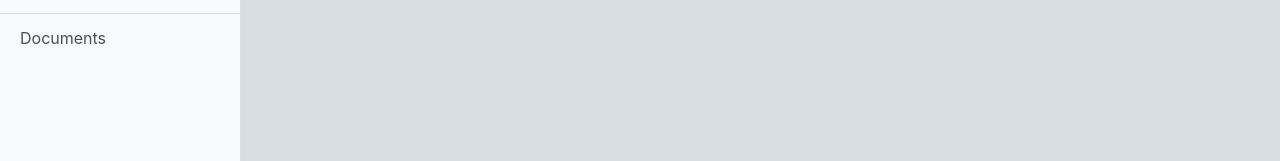
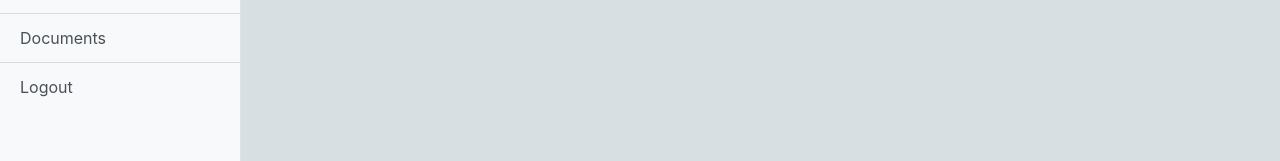
Before and after one commit to Bineetch32/loan-Management-FullStack, an Angular app in the folder frontend/: page /branchmanager/bd in a window 1280 px wide. Shown: the part 153-314 px from the top of the page. Built offline with nearby package versions, Linux system fonts and the light colour scheme.

Commit message:
Add logout option to Branch Manager dashboard

```diff
--- a/frontend/src/app/module/branch-manager/dashboard/dashboard.component.html
+++ b/frontend/src/app/module/branch-manager/dashboard/dashboard.component.html
@@ -6,6 +6,7 @@
       <a routerLink="applicant" class="list-group-item list-group-item-action bg-light">Applicant</a>
       <a routerLink="approval-status" class="list-group-item list-group-item-action bg-light">Approval Status</a>
       <a routerLink="adoc" class="list-group-item list-group-item-action bg-light">Documents</a>
+      <a routerLink="/login" class="list-group-item list-group-item-action bg-light">Logout</a>
     </div>
   </div>
 
```
